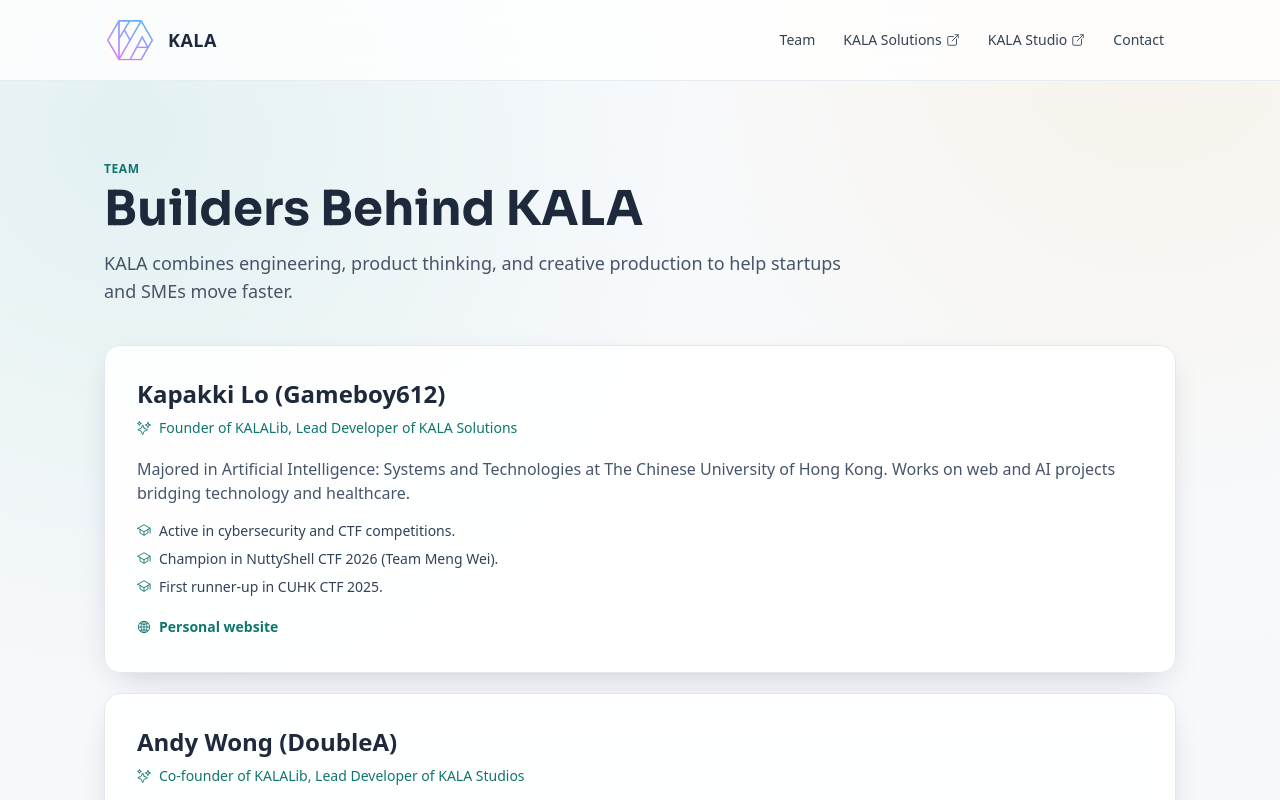
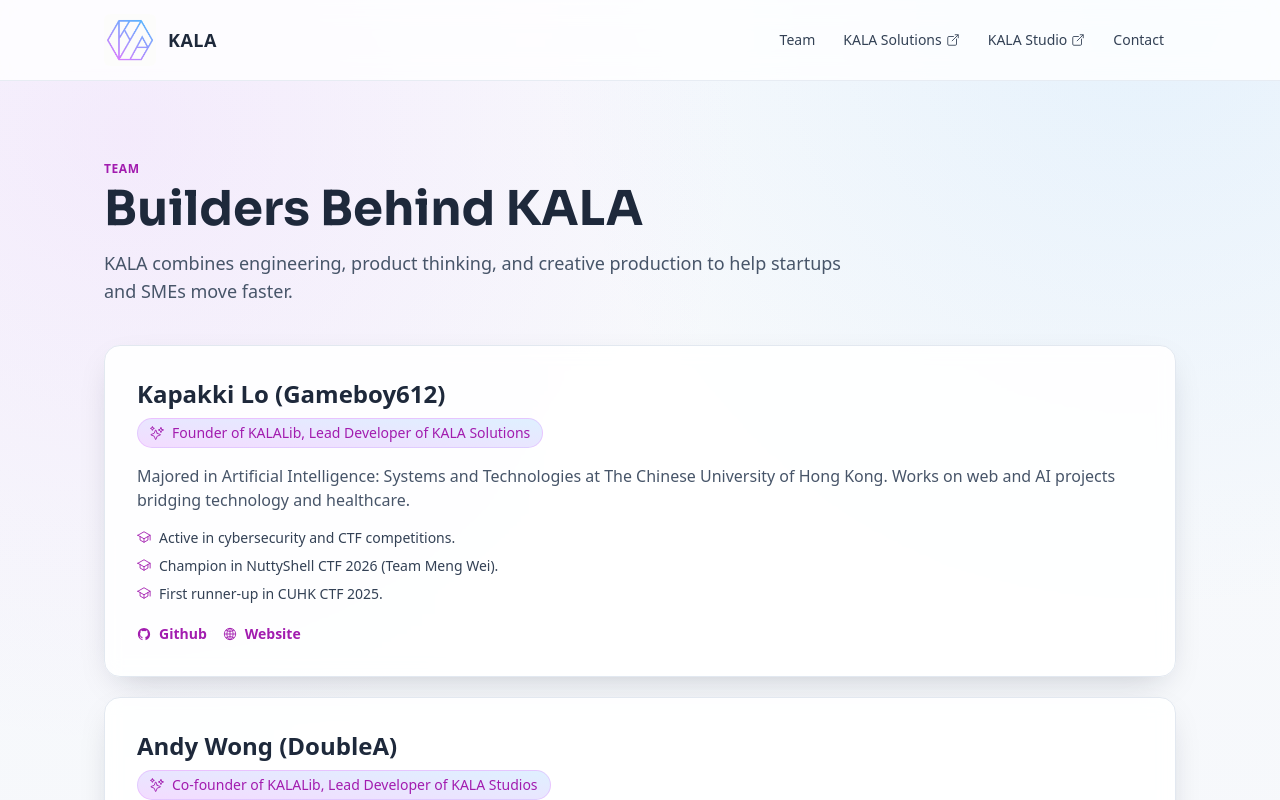
Before and after one commit to Kalalib/kalalib-root-website, a Next.js app: page /team in a window 1280 px wide. Shown: the top 800 px of the page. Built offline with nearby package versions, Linux system fonts and the light colour scheme.

Commit message:
change: appropriate color scheme

```diff
--- a/app/globals.css
+++ b/app/globals.css
@@ -13,8 +13,8 @@
 body {
   @apply bg-kala-bg text-kala-ink antialiased;
   background-image:
-    radial-gradient(circle at 10% 10%, rgba(13, 148, 136, 0.09), transparent 35%),
-    radial-gradient(circle at 90% 0%, rgba(245, 158, 11, 0.08), transparent 30%),
+    radial-gradient(circle at 10% 10%, rgba(214, 127, 255, 0.12), transparent 36%),
+    radial-gradient(circle at 90% 0%, rgba(94, 180, 255, 0.12), transparent 34%),
     linear-gradient(180deg, #f8fafc 0%, #f5f7fb 100%);
 }
 
--- a/app/team/page.tsx
+++ b/app/team/page.tsx
@@ -1,5 +1,22 @@
 import type { Metadata } from "next";
-import { IoGlobeOutline, IoSchoolOutline, IoSparklesOutline } from "react-icons/io5";
+import { FaXTwitter } from "react-icons/fa6";
+import { IoGlobeOutline, IoLogoGithub, IoSchoolOutline, IoSparklesOutline } from "react-icons/io5";
+
+type WebsiteIcon = "github" | "globe" | "x";
+
+type WebsiteLink = {
+  icon: WebsiteIcon;
+  text: string;
+  url: string;
+};
+
+type TeamMember = {
+  name: string;
+  role: string;
+  summary: string;
+  highlights: string[];
+  websites?: WebsiteLink[];
+};
 
 export const metadata: Metadata = {
   title: "Team | KALA",
@@ -7,7 +24,7 @@
     "Meet the KALA team behind software delivery, creative development, and cross-industry product experiences.",
 };
 
-const members = [
+const members: TeamMember[] = [
   {
     name: "Kapakki Lo (Gameboy612)",
     role: "Founder of KALALib, Lead Developer of KALA Solutions",
@@ -18,7 +35,18 @@
       "Champion in NuttyShell CTF 2026 (Team Meng Wei).",
       "First runner-up in CUHK CTF 2025.",
     ],
-    website: "https://kapakki.com",
+    websites: [
+      {
+        icon: "github",
+        text: "Github",
+        url: "https://github.com/Gameboy612",
+      },
+      {
+        icon: "globe",
+        text: "Website",
+        url: "https://kapakki.com",
+      },
+    ],
   },
   {
     name: "Andy Wong (DoubleA)",
@@ -26,6 +54,13 @@
     summary:
       "Majored in Computer Engineering at The Hong Kong Polytechnic University and has delivered projects in game development and modding.",
     highlights: ["Leads core engineering initiatives for KALA Studios.", "Focuses on creative technical execution."],
+    websites: [
+      {
+        icon: "github",
+        text: "Github",
+        url: "https://github.com/DoubleA0605",
+      },
+    ],
   },
   {
     name: "Felix Fong (Lavafox)",
@@ -36,14 +71,32 @@
       "Active 3D designer building assets for Devas and related projects.",
       "Supports visual direction for KALA Studio products.",
     ],
+    websites: [
+      {
+        icon: "github",
+        text: "Github",
+        url: "https://github.com/lavafoxerex",
+      },
+      {
+        icon: "x",
+        text: "X",
+        url: "https://x.com/lavafoxerex",
+      },
+    ],
   },
 ];
+
+const websiteIconMap = {
+  github: IoLogoGithub,
+  globe: IoGlobeOutline,
+  x: FaXTwitter,
+} as const;
 
 export default function TeamPage() {
   return (
     <main className="section-shell pb-20 pt-16 md:pt-20">
       <header className="mb-10">
-        <p className="text-xs font-semibold uppercase tracking-wider text-teal-700">Team</p>
+        <p className="text-xs font-semibold uppercase tracking-wider text-fuchsia-700">Team</p>
         <h1 className="mt-2 text-4xl font-bold text-kala-deep md:text-5xl" style={{ fontFamily: "var(--font-heading)" }}>
           Builders Behind KALA
         </h1>
@@ -54,9 +107,12 @@
 
       <section className="grid gap-5">
         {members.map((member) => (
-          <article key={member.name} className="card-surface p-7 md:p-8">
+          <article
+            key={member.name}
+            className="card-surface p-7 transition-all duration-300 hover:-translate-y-1 hover:border-kala-accent/40 hover:bg-gradient-to-tr hover:from-kala-accentSoft/60 hover:to-kala-secondarySoft/70 hover:shadow-[0_16px_42px_-22px_rgba(214,127,255,0.5)] md:p-8"
+          >
             <h2 className="text-2xl font-semibold text-kala-deep">{member.name}</h2>
-            <p className="mt-2 inline-flex items-center gap-2 text-sm font-medium text-teal-700">
+            <p className="mt-2 inline-flex items-center gap-2 rounded-full border border-kala-accent/30 bg-gradient-to-tr from-kala-accentSoft to-kala-secondarySoft px-3 py-1 text-sm font-medium text-fuchsia-700">
               <IoSparklesOutline />
               {member.role}
             </p>
@@ -64,21 +120,30 @@
             <ul className="mt-4 grid gap-2 text-sm text-slate-700">
               {member.highlights.map((highlight) => (
                 <li key={highlight} className="inline-flex items-start gap-2">
-                  <IoSchoolOutline className="mt-0.5 text-teal-700" />
+                  <IoSchoolOutline className="mt-0.5 text-fuchsia-700" />
                   <span>{highlight}</span>
                 </li>
               ))}
             </ul>
-            {member.website ? (
-              <a
-                href={member.website}
-                target="_blank"
-                rel="noreferrer"
-                className="mt-5 inline-flex items-center gap-2 text-sm font-semibold text-teal-700 hover:text-teal-800"
-              >
-                <IoGlobeOutline />
-                Personal website
-              </a>
+            {member.websites && member.websites.length > 0 ? (
+              <div className="mt-5 flex flex-wrap gap-4">
+                {member.websites.map((website) => {
+                  const Icon = websiteIconMap[website.icon];
+
+                  return (
+                    <a
+                      key={`${member.name}-${website.url}`}
+                      href={website.url}
+                      target="_blank"
+                      rel="noreferrer"
+                      className="inline-flex items-center gap-2 text-sm font-semibold text-fuchsia-700 hover:text-sky-700"
+                    >
+                      <Icon />
+                      {website.text}
+                    </a>
+                  );
+                })}
+              </div>
             ) : null}
           </article>
         ))}
--- a/tailwind.config.ts
+++ b/tailwind.config.ts
@@ -12,8 +12,10 @@
           bg: "#f6f8fb",
           ink: "#0f172a",
           deep: "#1e293b",
-          accent: "#0d9488",
-          accentSoft: "#99f6e4",
+          accent: "#D67FFF",
+          secondary: "#5EB4FF",
+          accentSoft: "#F3DCFF",
+          secondarySoft: "#DFF0FF",
           warm: "#f59e0b"
         }
       },
```
Also changed, not shown: app/page.tsx (+21 -20 lines).
